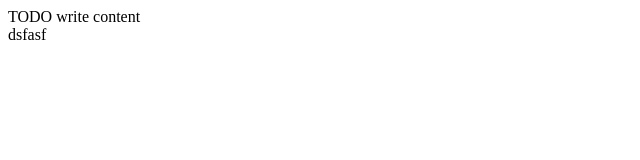
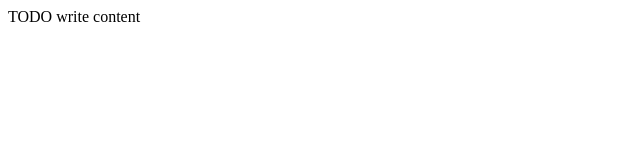
Before and after one commit to Karmazpi/szkolenie, a plain HTML site: page public_html/index.html in a window 1280 px wide. Shown: the full height of the page, 0-640 px from the left. Drawn offline with Linux system fonts and the light colour scheme.

Commit message:
usuniecie tekstu

```diff
--- a/public_html/index.html
+++ b/public_html/index.html
@@ -12,6 +12,6 @@ and open the template in the editor.
     </head>
     <body>
         <div>TODO write content</div>
-        dsfasf
+
     </body>
 </html>
```
